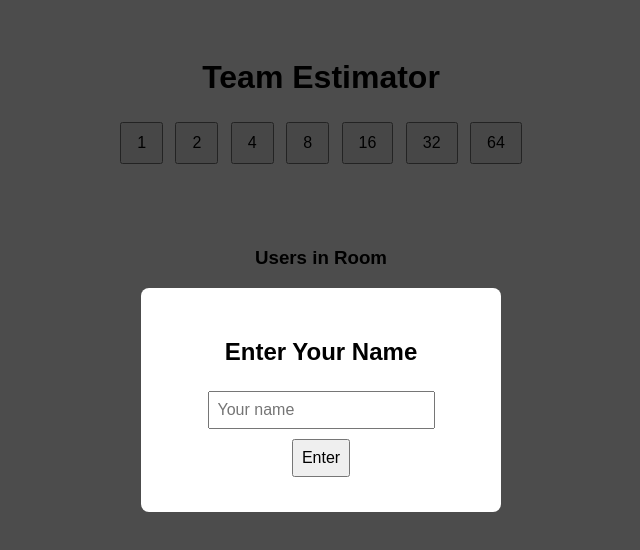
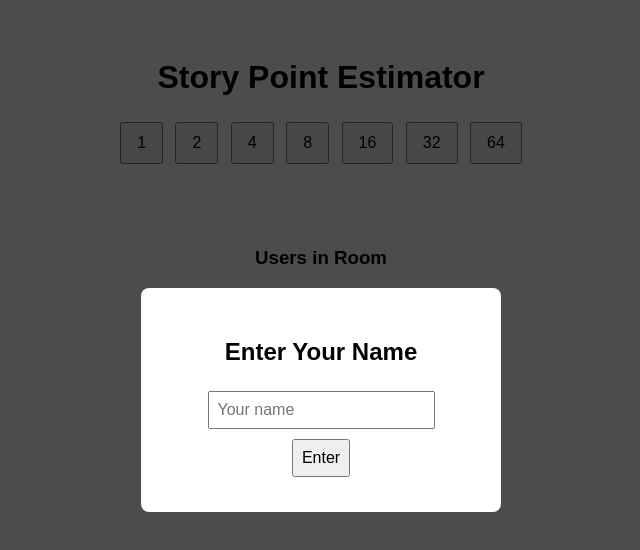
Before and after one commit to Jeddmw/story-point-estimator, a plain HTML site: page index.html in a window 1280 px wide. Shown: the whole page, without its empty margins (319-959 px from the left). Drawn offline with Linux system fonts and the light colour scheme; no server answers.

Commit message:
Update index.html

```diff
--- a/index.html
+++ b/index.html
@@ -2,7 +2,7 @@
 <html lang="en">
 <head>
   <meta charset="UTF-8">
-  <title>Team Estimator</title>
+  <title>Story Point Estimator</title>
   <style>
     body {
       font-family: Arial, sans-serif;
@@ -86,7 +86,7 @@
     </div>
   </div>
 
-  <h1>Team Estimator</h1>
+  <h1>Story Point Estimator</h1>
   <div id="hostBadge"></div>
 
   <div class="button-group">
```
